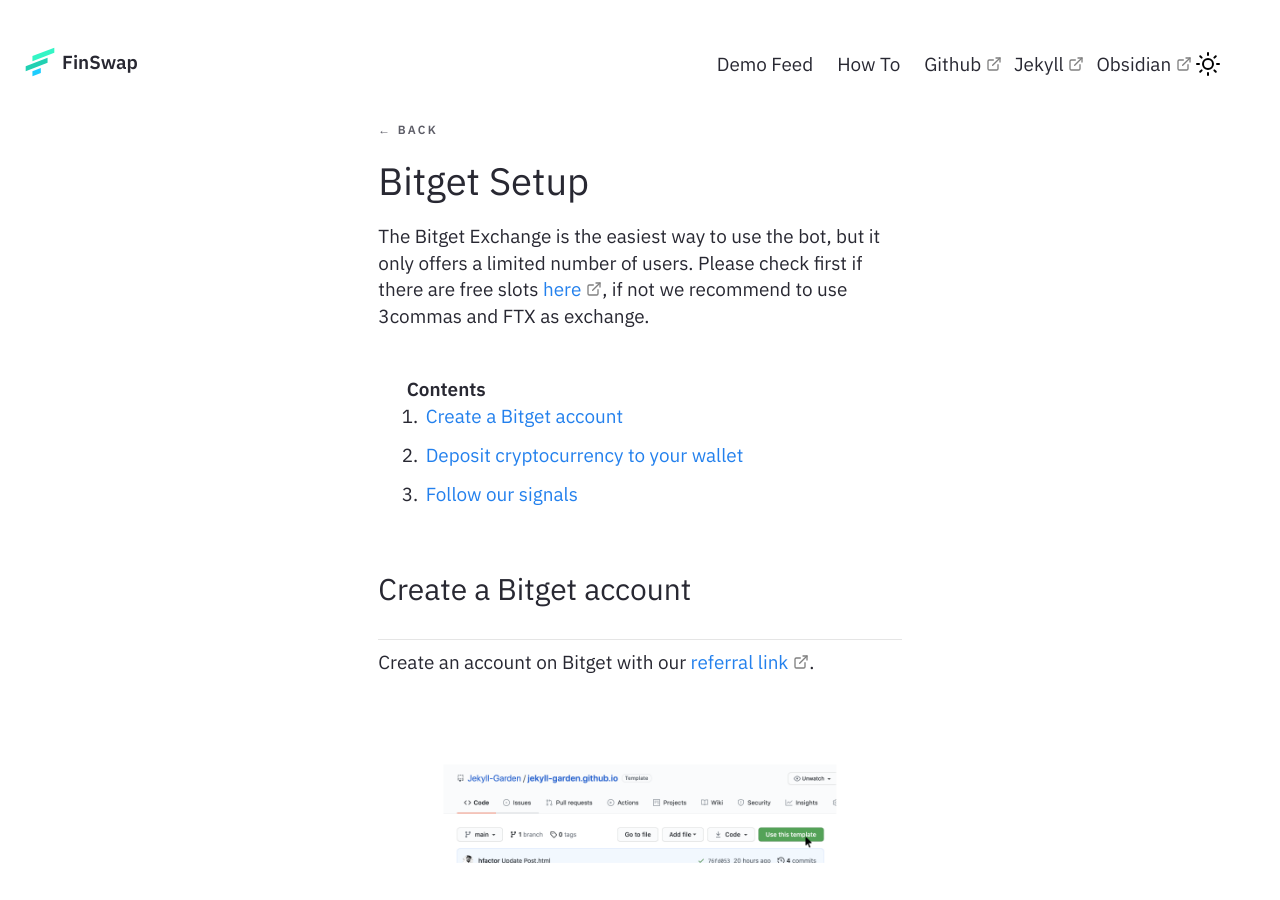
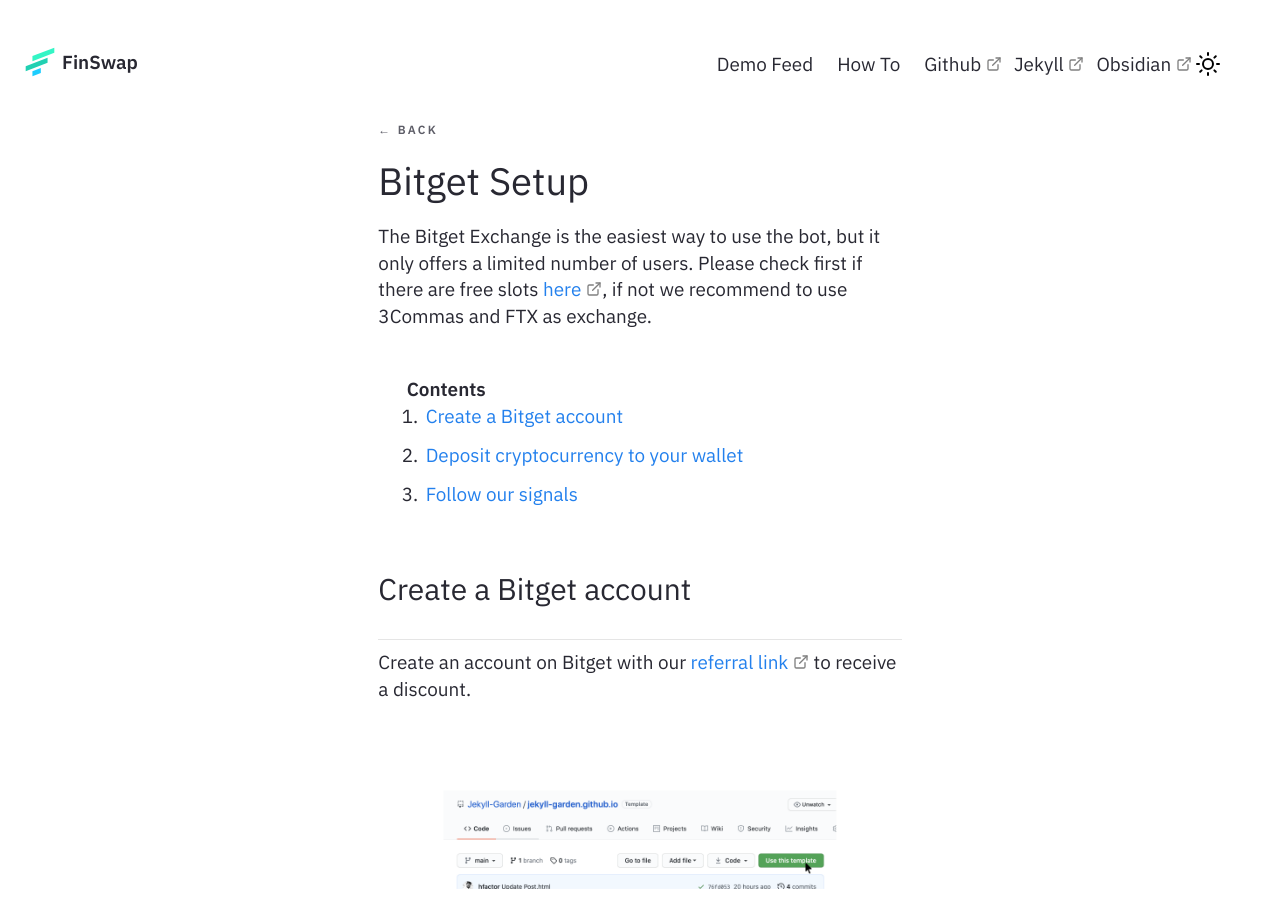
Before and after one commit to kevinroku/nroku.github.io, a Jekyll site: the page built from _notes/Public/Bitget Setup.md, in a window 1280 px wide and 900 px high. Built offline with Jekyll 4.4.1, drawn with Linux system fonts in a browser that asks for light colours.

Commit message:
Update Bitget Setup.md

```diff
--- a/_notes/Public/Bitget Setup.md
+++ b/_notes/Public/Bitget Setup.md
@@ -5,7 +5,7 @@ date : 01-09-2022
 ---
 
 The Bitget Exchange is the easiest way to use the bot, but it only offers a limited number of users.
-Please check first if there are free slots [here](https://www.bitget.com/en/copytrading/), if not we recommend to use 3commas and FTX as exchange.
+Please check first if there are free slots [here](https://www.bitget.com/en/copytrading/), if not we recommend to use 3Commas and FTX as exchange.
 
 * TOC
 {:toc}
@@ -13,7 +13,7 @@ Please check first if there are free slots [here](https://www.bitget.com/en/copy
 {:#bitgetaccount}
 ### Create a Bitget account
 ---
-Create an account on Bitget with our [referral link](https://www.bitget.com/en/copytrading/).
+Create an account on Bitget with our [referral link](https://www.bitget.com/de/referral/register?clacCode=KRH8AHQF/) to receive a discount.
 ![](/assets/img/1-how-to.png)
 
 {:#deposit}
```
